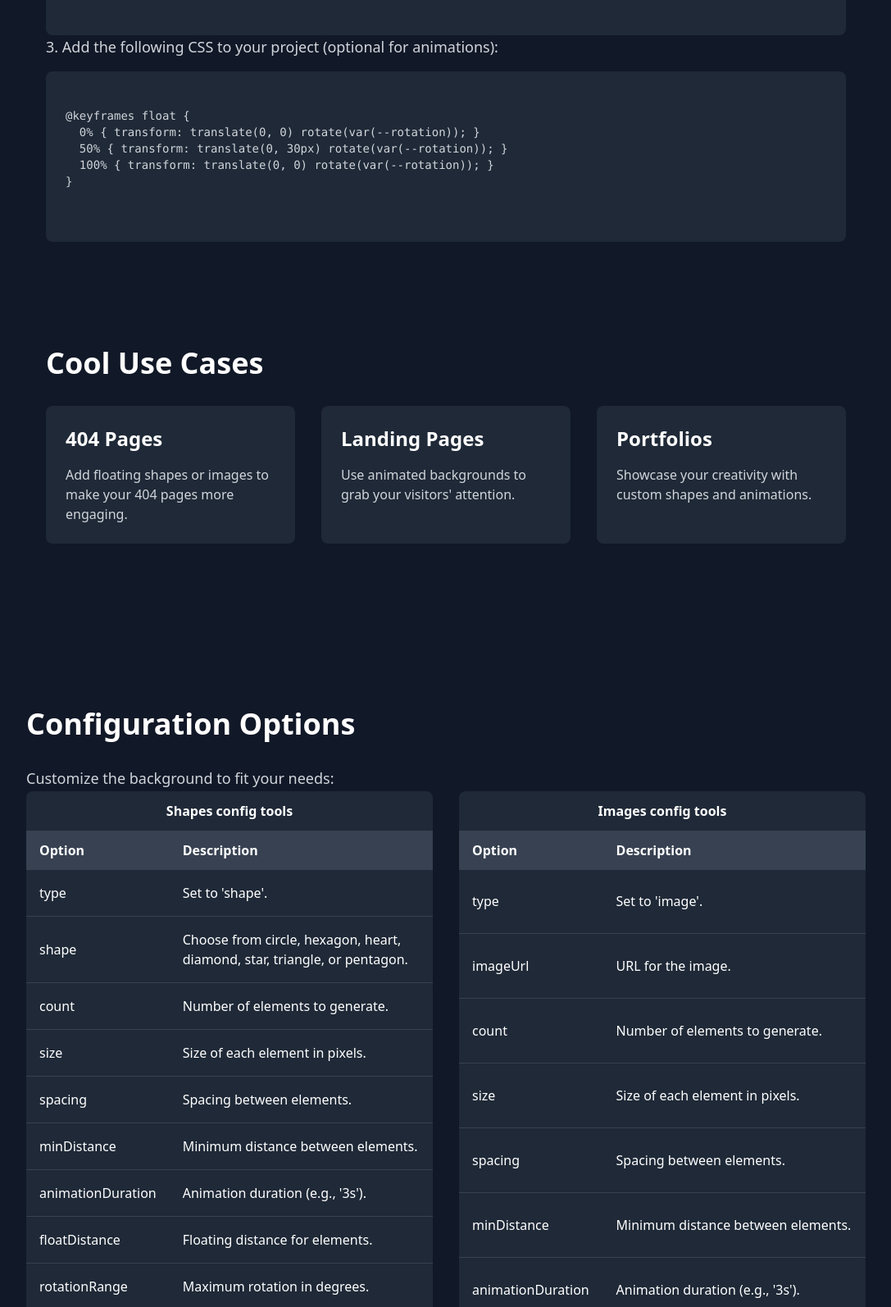
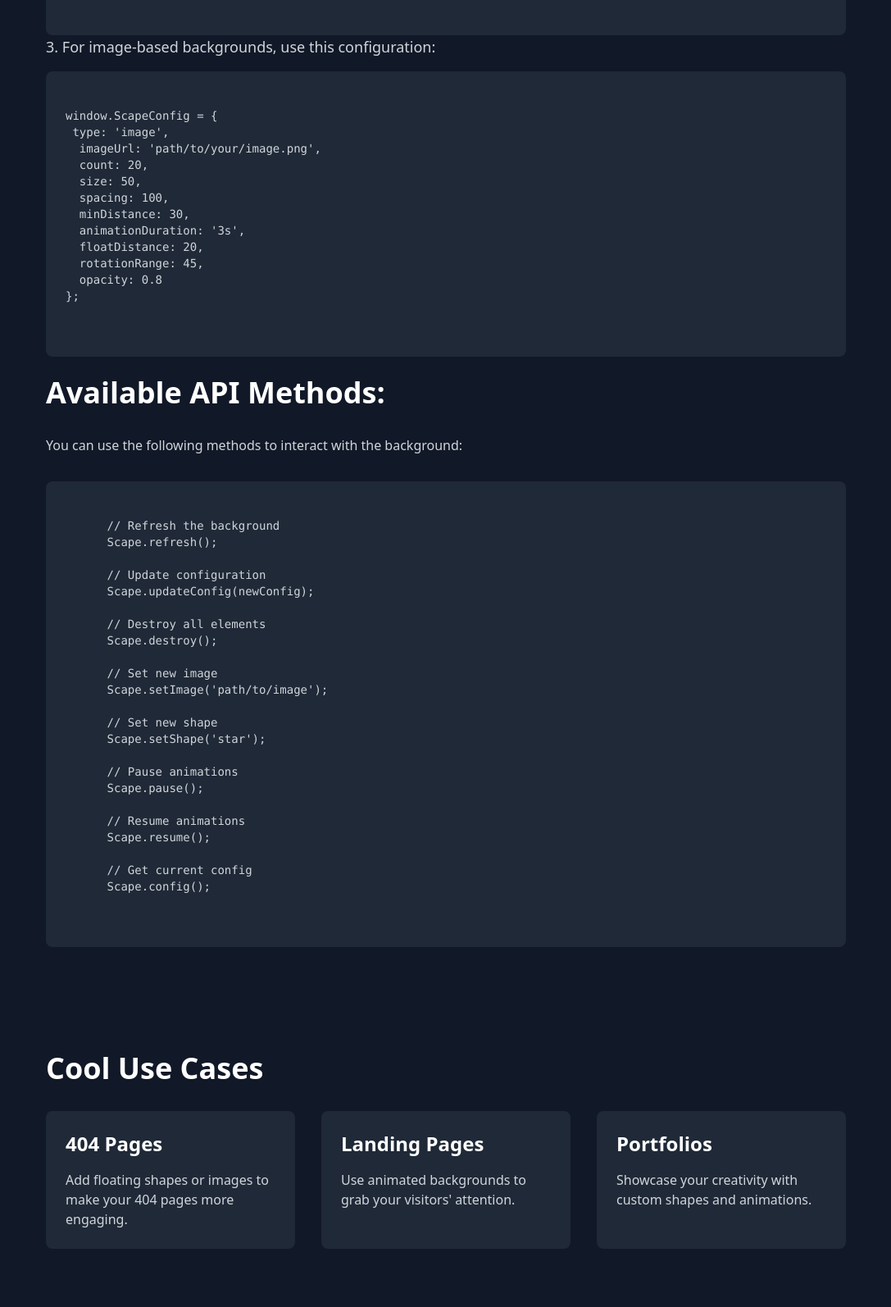
Before and after one commit to Ali-Cheikh/scape.js, a plain HTML site: page index.html in a window 1280 px wide. Shown: the part 2223-3817 px from the top of the page at 82% size, without its empty margins (96-1183 px from the left). Drawn offline with nearby package versions, Linux system fonts and the light colour scheme.

Commit message:
Enhance Scape.js API documentation and expose current configuration method

```diff
--- a/index.html
+++ b/index.html
@@ -19,7 +19,8 @@
 
 <body class="bg-gray-900 text-white font-sans min-h-screen flex flex-col items-center justify-center ">
   <!-- Header -->
-  <header class="text-center py-16 bg-gray-800 min-w-full relative min-h-screen flex flex-col items-center justify-center">
+  <header
+    class="text-center py-16 bg-gray-800 min-w-full relative min-h-screen flex flex-col items-center justify-center">
     <div class="absolute top-0 left-0 w-full h-full bg-gray-900 opacity-50 z-0"></div>
     <div class="relative z-10 items-center justify-center">
       <h1 class="text-6xl font-bold fade-in">Scape.js</h1>
@@ -30,7 +31,8 @@
         class="mt-12 inline-block px-8 py-3 bg-blue-500 text-white rounded-lg hover:bg-blue-600 transition-all fade-in">Get
         Started</a>
       <a href="docs"
-        class="mt-12 inline-block px-8 py-3 bg-orange-400 text-white rounded-lg hover:bg-orange-500 transition-all fade-in">read docs
+        class="mt-12 inline-block px-8 py-3 bg-orange-400 text-white rounded-lg hover:bg-orange-500 transition-all fade-in">read
+        docs
         Started</a>
     </div>
   </header>
@@ -99,18 +101,58 @@ window.ScapeConfig = {
         </code>
       </pre>
         <li class="mb-4">
-          Add the following CSS to your project (optional for animations):
+          For image-based backgrounds, use this configuration:
         </li>
         <pre class="bg-gray-800 p-6 rounded-lg mt-2 text-sm">
         <code class="text-gray-300 text-wrap">
-@keyframes float {
-  0% { transform: translate(0, 0) rotate(var(--rotation)); }
-  50% { transform: translate(0, 30px) rotate(var(--rotation)); }
-  100% { transform: translate(0, 0) rotate(var(--rotation)); }
-}
+window.ScapeConfig = {
+ type: 'image',
+  imageUrl: 'path/to/your/image.png',
+  count: 20,
+  size: 50,
+  spacing: 100,
+  minDistance: 30,
+  animationDuration: '3s',
+  floatDistance: 20,
+  rotationRange: 45,
+  opacity: 0.8
+};
         </code>
       </pre>
-      </ol>
+      </ol><br>
+      <h2 class="text-4xl font-bold mb-8">
+        Available API Methods:
+      </h2>
+      <p class="text-gray-300">
+        You can use the following methods to interact with the background:
+      </p>
+      <pre class="bg-gray-800 p-6 rounded-lg mt-8 text-sm">
+      <code class="text-gray-300 text-wrap">
+      // Refresh the background
+      Scape.refresh();
+
+      // Update configuration
+      Scape.updateConfig(newConfig);
+
+      // Destroy all elements
+      Scape.destroy();
+
+      // Set new image
+      Scape.setImage('path/to/image');
+
+      // Set new shape
+      Scape.setShape('star');
+
+      // Pause animations
+      Scape.pause();
+
+      // Resume animations
+      Scape.resume();
+
+      // Get current config
+      Scape.config();
+        </code>
+      </pre>
     </section>
 
     <!-- Introduction -->
@@ -142,19 +184,23 @@ window.ScapeConfig = {
     </section>
 
     <!-- Configuration Options -->
-    <section class="container mx-auto px-6 lg:px-0 py-16 fade-in">
+    <section class="container mx-auto px-6 lg:px-0 py-16 fade-in" style="opacity: 1 !important;">
       <br><br><br>
       <h2 class="text-4xl font-bold mb-8">Configuration Options</h2>
       <p class="text-lg text-gray-300 leading-relaxed">
         Customize the background to fit your needs:
       </p>
       <div class="mt-8 lg:mt-0 overflow-x-auto fade-in">
-    <div class="grid grid-cols-1 md:grid-cols-2 gap-8">
+        <div class="grid grid-cols-1 md:grid-cols-3 gap-8 fade-in-table">
+
+          <!-- Table API Configuration -->
+          <table class="bg-gray-800 rounded-lg overflow-scroll w-full"></table>
+
           <!-- Table for Shape Configuration -->
-      <table class="bg-gray-800 rounded-lg overflow-scroll fade-in"></table>
+          <table class="bg-gray-800 rounded-lg overflow-scroll"></table>
 
           <!-- Table for Image Configuration -->
-      <table class="bg-gray-800 rounded-lg overflow-scroll fade-in w-full"></table>
+          <table class="bg-gray-800 rounded-lg overflow-scroll w-full"></table>
         </div>
         <hr>
       </div>
@@ -167,8 +213,10 @@ window.ScapeConfig = {
           Here's a live example of the <b>Scape.js</b> in action:
         </p>
         <div class="relative w-full rounded-lg overflow-hidden aspect-video ">
-            <iframe src="demo/index.html" class="w-full h-full border-none" ></iframe>
-            <a href="demo/index.html" target="_blank" class="absolute bottom-1 right-4 py-2 px-4 bg-blue-500 text-white rounded-lg hover:bg-blue-600 transition-all duration-300 ease-in-out">Full View</a>
+          <iframe src="demo/index.html" class="w-full h-full border-none"></iframe>
+          <a href="demo/index.html" target="_blank"
+            class="absolute bottom-1 right-4 py-2 px-4 bg-blue-500 text-white rounded-lg hover:bg-blue-600 transition-all duration-300 ease-in-out">Full
+            View</a>
         </div>
       </div>
     </section>
@@ -178,46 +226,6 @@ window.ScapeConfig = {
     <p class="text-gray-300">Made with ❤️ by Ali Cheikh</p>
   </footer>
 
-  <script>
-    // Create and inject CSS
-    const style = document.createElement("style");
-    style.textContent = `
-        .fade-in {
-            opacity: 0;
-            transform: translateY(20px);
-            transition: opacity 0.6s ease-out, transform 0.6s ease-out;
-        }
-        .fade-in.visible {
-            opacity: 1.2;
-            transform: translateY(0);
-        }
-        .fade-in.vis {
-            opacity: 0.6;
-            transform: translateY(0);
-        }
-    `;
-    document.head.appendChild(style);
-
-    // Add fade-in animations on scroll
-    const fadeElements = document.querySelectorAll(".fade-in");
-    const observer = new IntersectionObserver(
-      (entries) => {
-        entries.forEach((entry) => {
-          if (entry.isIntersecting) {
-            entry.target.classList.add("visible");
-            entry.target.classList.remove("vis");
-          } else {
-            entry.target.classList.add("vis");
-            entry.target.classList.remove("visible");
-          }
-        });
-      },
-      { threshold: 0.5 }
-    );
-
-    fadeElements.forEach((element) => observer.observe(element));
-  </script>
-
   <script src="scape.js"></script>
   <script src="js/script.js"></script>
 </body>
--- a/js/script.js
+++ b/js/script.js
@@ -1,7 +1,19 @@
-    // Configuration data
+// Public API methods used with ScapeJs.methodName()
+const apiMethods = [
+    { option: "refresh", description: "Refresh the background." },
+    { option: "updateConfig", description: "Update the configuration." },
+    { option: "destroy", description: "Destroy all elements." },
+    { option: "setImage", description: "Set a new image URL on command ('path/to/image')." },
+    { option: "setShape", description: "Set a new shape on command ('shape Name')." },
+    { option: "pause", description: "Pause animations." },
+    { option: "resume", description: "Resume animations." },
+    { option: "config", description: "Expose the current configuration (consider it as `console.log()`)." },
+  ];
+
+  // Configuration data for shapes
   const shapeConfigOptions = [
     { option: "type", description: "Set to 'shape'." },
-        { option: "shape", description: "Choose from circle, hexagon, heart, diamond, star, triangle, or pentagon." },
+    { option: "shape", description: "Choose from circle, hexagon, heart, diamond, star, triangle, pentagon, fly, flower, spiral, splash, tesseract, boom, wave, clover, ripple, shell, fractal." },
     { option: "count", description: "Number of elements to generate." },
     { option: "size", description: "Size of each element in pixels." },
     { option: "spacing", description: "Spacing between elements." },
@@ -15,6 +27,7 @@
     { option: "strokeWidth", description: "Stroke width for shapes in pixels." },
   ];
 
+  // Configuration data for images
   const imageConfigOptions = [
     { option: "type", description: "Set to 'image'." },
     { option: "imageUrl", description: "URL for the image." },
@@ -27,6 +40,27 @@
     { option: "rotationRange", description: "Maximum rotation in degrees." },
     { option: "opacity", description: "Base opacity for elements." },
   ];
+
+  // Default configuration for the background elements
+  const defaultConfig = {
+    type: "shape", // 'image' or 'shape'
+    imageUrl: "githubImg", // URL for the image
+    shape: "heart", // Shape type (circle, hexagon, heart, diamond, star, triangle, pentagon, etc.)
+    count: 30, // Number of elements
+    size: 50, // Size of each element
+    spacing: 200, // Spacing between elements
+    minDistance: 150, // Minimum distance between elements
+    animationDuration: "3s", // Animation duration
+    floatDistance: 30, // Floating distance
+    rotationRange: 360, // Maximum rotation in degrees
+    hoverScale: 1.1, // Scale on hover
+    opacity: 0.8, // Base opacity
+    fillColor: "hsla(200, 90%, 60%, 0.8)", // Fill color for shapes
+    strokeColor: "rgba(255, 255, 255, 0.5)", // Stroke color for shapes
+    strokeWidth: 2, // Stroke width for shapes
+    onClick: null, // Callback for click events
+    onHover: null, // Callback for hover events
+  };
 
   // Function to generate a configuration table
   function generateConfigTable(title, options) {
@@ -59,37 +93,58 @@
     return tableHtml;
   }
 
-      // Function to populate the tables
+  // Function to populate the tables with the updated configuration options
   function populateConfigTables() {
-        // Generate the tables
+    // Generate the tables for API methods, shapes, and images
+    const apiMethodsTable = generateConfigTable("Public API Methods", apiMethods);
     const shapeTable = generateConfigTable("Shapes config tools", shapeConfigOptions);
     const imageTable = generateConfigTable("Images config tools", imageConfigOptions);
 
-        // Select the empty table elements
-        const shapeTableContainer = document.querySelector(".grid > table:first-child");
-        const imageTableContainer = document.querySelector(".grid > table:last-child");
+    // Select the empty table elements and inject the generated tables
+    const apiMethodsTableContainer = document.querySelector(".grid > table:nth-child(1)");
+    const shapeTableContainer = document.querySelector(".grid > table:nth-child(2)");
+    const imageTableContainer = document.querySelector(".grid > table:nth-child(3)");
 
-        // Inject the generated tables into the empty table elements
+    apiMethodsTableContainer.innerHTML = apiMethodsTable;
     shapeTableContainer.innerHTML = shapeTable;
     imageTableContainer.innerHTML = imageTable;
   }
 
-      // Call the function to populate the tables when the page loads
   window.onload = populateConfigTables;
 
-      function copyCode() {
-        const code = `
+// Create and inject CSS
+const style = document.createElement("style");
+style.textContent = `
+    .grid table {
+        opacity: 1 !important;
+        transform: none !important;
+        transition: none !important;
+    }
 
-<script>
-window.ScapeConfig = {
-type: 'shape',
-shape: 'star',
-count: 30,
-size: 100,
-fillColor: 'hsla(200, 90%, 60%, 0.8)',
-strokeColor: 'rgba(255, 255, 255, 0.5)',
-strokeWidth: 2,
-};
-</script>`;
-        navigator.clipboard.writeText(code);
+    .fade-in:not(table) {
+        opacity: 0;
+        transform: translateY(20px);
+        transition: opacity 0.6s ease-out, transform 0.6s ease-out;
     }
+
+    .fade-in.visible:not(table) {
+        opacity: 1;
+        transform: translateY(0);
+    }
+`;
+document.head.appendChild(style);
+
+// Set up intersection observer for non-table fade elements
+const fadeElements = document.querySelectorAll('.fade-in:not(table)');
+const observer = new IntersectionObserver((entries) => {
+    entries.forEach(entry => {
+        if (entry.isIntersecting) {
+            entry.target.classList.add('visible');
+        }else {
+            entry.target.classList.remove("visible");
+          }
+    });
+    { threshold: 0.5 }
+});
+
+fadeElements.forEach((element) => observer.observe(element));
--- a/scape.js
+++ b/scape.js
@@ -404,12 +404,14 @@ const ScapeJs = (function () {
 
   // Expose API methods
   return {
-    refresh: generateBackground,
-    updateConfig,
-    destroy,
-    setImage,
-    setShape,
-    pause,
-    resume,
+    // Public API methods used with ScapeJs.methodName()
+    refresh: generateBackground, // Refresh the background
+    updateConfig, // Update the configuration
+    destroy, // Destroy all elements
+    setImage, // Set a new image URL on command ("path/to/image")
+    setShape, // Set a new shape on command ("shape Name")
+    pause, // Pause animations
+    resume, // Resume animations
+    config, // Expose the current configuration consider it consol.log()
   };
 })();
```
Lines whose indentation alone changed are shown as unchanged.
